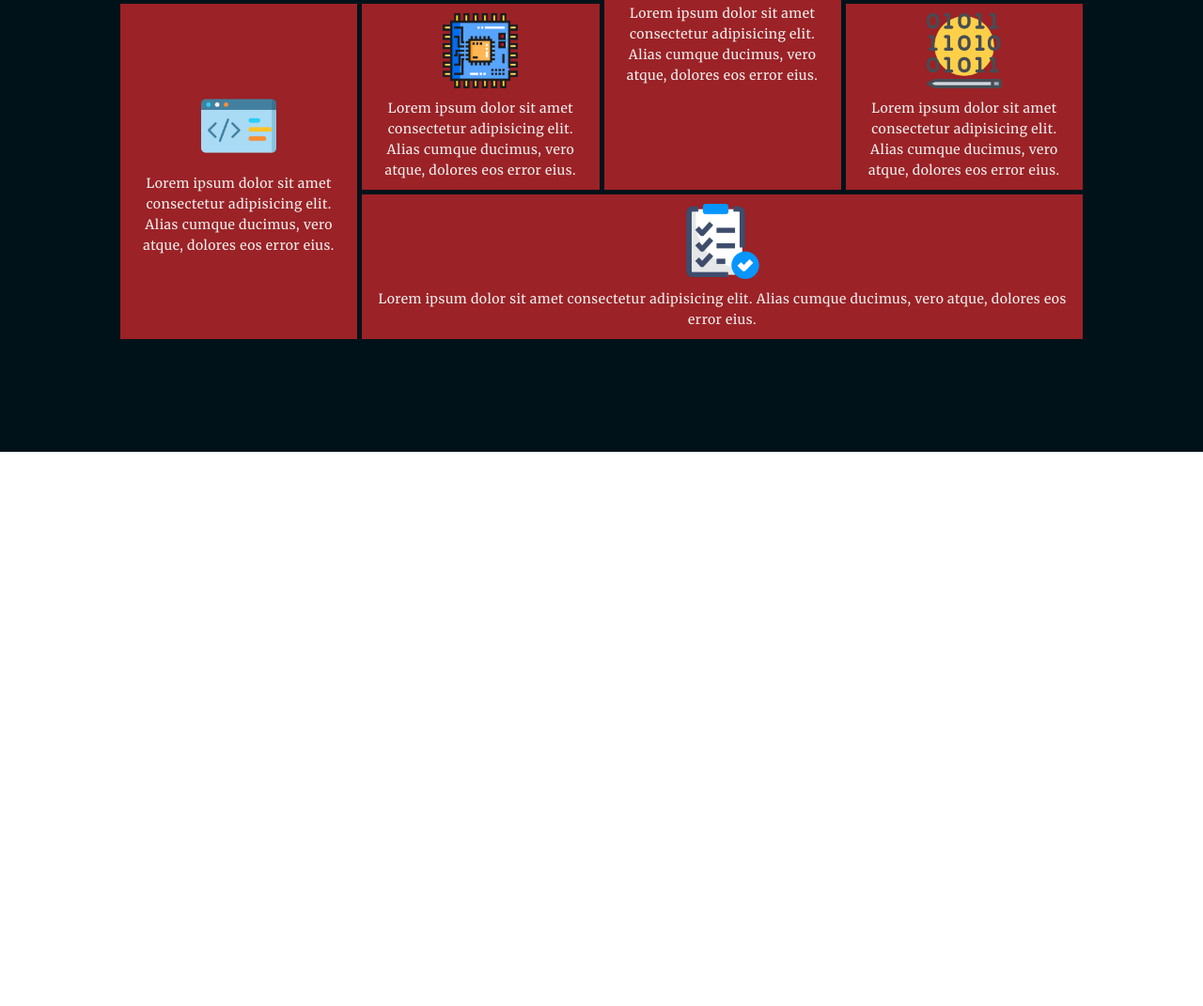
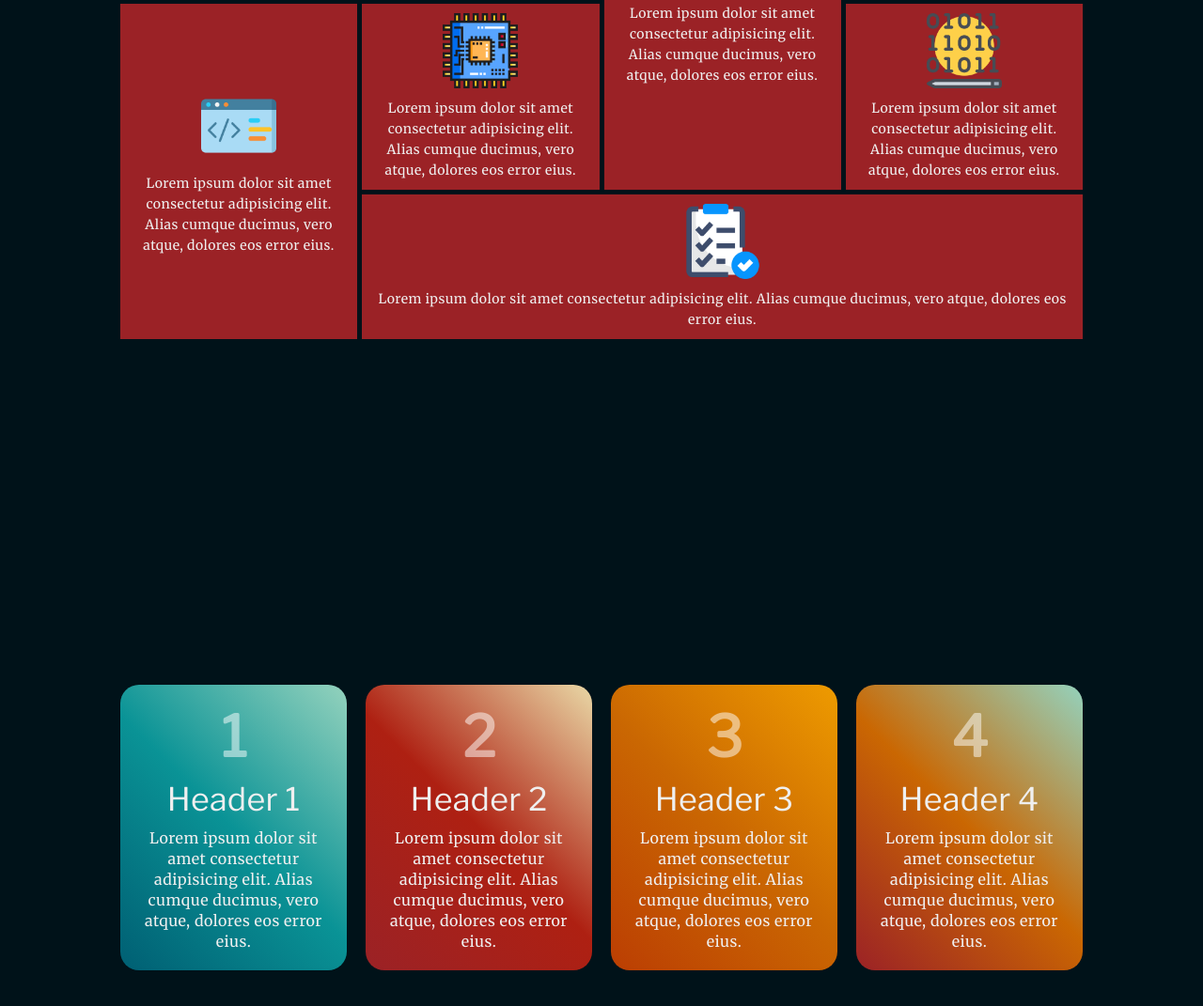
Before and after one commit to watisluv1910/Eighth_Task_DoCPoIR, a plain HTML site: page index.html in a window 1280 px wide. Shown: the part 1119-2190 px from the top of the page at 94% size. Before the commit the page ends 1600 px from the top, so only its background shows below. Drawn offline with nearby package versions, Linux system fonts and the light colour scheme; a web font is replaced by a local one.

Commit message:
Third task completed.

```diff
--- a/index.html
+++ b/index.html
@@ -87,6 +87,30 @@
                             </div>
                         </div>
                     </section>
+                    <section class="task-3">
+                        <div class="grid-container">
+                            <div class="grid-item card">
+                                <p class="ff-headline-2">1</p>
+                                <p class="ff-headline-4">Header 1</p>
+                                <p class="ff-body-1">Lorem ipsum dolor sit amet consectetur adipisicing elit. Alias cumque ducimus, vero atque, dolores eos error eius.</p>
+                            </div>
+                            <div class="grid-item card">
+                                <p class="ff-headline-2">2</p>
+                                <p class="ff-headline-4">Header 2</p>
+                                <p class="ff-body-1">Lorem ipsum dolor sit amet consectetur adipisicing elit. Alias cumque ducimus, vero atque, dolores eos error eius.</p>
+                            </div>
+                            <div class="grid-item card">
+                                <p class="ff-headline-2">3</p>
+                                <p class="ff-headline-4">Header 3</p>
+                                <p class="ff-body-1">Lorem ipsum dolor sit amet consectetur adipisicing elit. Alias cumque ducimus, vero atque, dolores eos error eius.</p>
+                            </div>
+                            <div class="grid-item card">
+                                <p class="ff-headline-2">4</p>
+                                <p class="ff-headline-4">Header 4</p>
+                                <p class="ff-body-1">Lorem ipsum dolor sit amet consectetur adipisicing elit. Alias cumque ducimus, vero atque, dolores eos error eius.</p>
+                            </div>
+                        </div>
+                    </section>
                 </div>
             </main>
             <footer>
--- a/styles/index.scss
+++ b/styles/index.scss
@@ -132,4 +132,43 @@
             }
         }
     }
+
+    .task-3 {
+
+        .grid-container {
+            max-width: 80%;
+
+            display: grid;
+            grid-auto-flow: column;
+            gap: 2rem;
+
+            .grid-item {
+                padding: 2rem;
+
+                display: grid;
+                gap: 1rem;
+
+                text-align: center;
+
+                border-radius: 2rem;
+                background: linear-gradient(45deg, var(--clr-dark-blue), var(--clr-mid-blue), var(--clr-light-blue));
+
+                p:nth-child(1) {
+                    color: rgba(255, 255, 255, 0.5);
+                }
+
+                &:nth-child(2) {
+                    background: linear-gradient(45deg, var(--clr-dark-red), var(--clr-red), var(--clr-pastel));
+                }
+
+                &:nth-child(3) {
+                    background: linear-gradient(45deg, var(--clr-dark-orange), var(--clr-mid-orange), var(--clr-light-orange));
+                }
+
+                &:nth-child(4) {
+                    background: linear-gradient(45deg, var(--clr-dark-red), var(--clr-mid-orange), var(--clr-light-blue));
+                }
+            }
+        }
+    }
 }
```
Also changed, not shown: styles/css/index.css.
